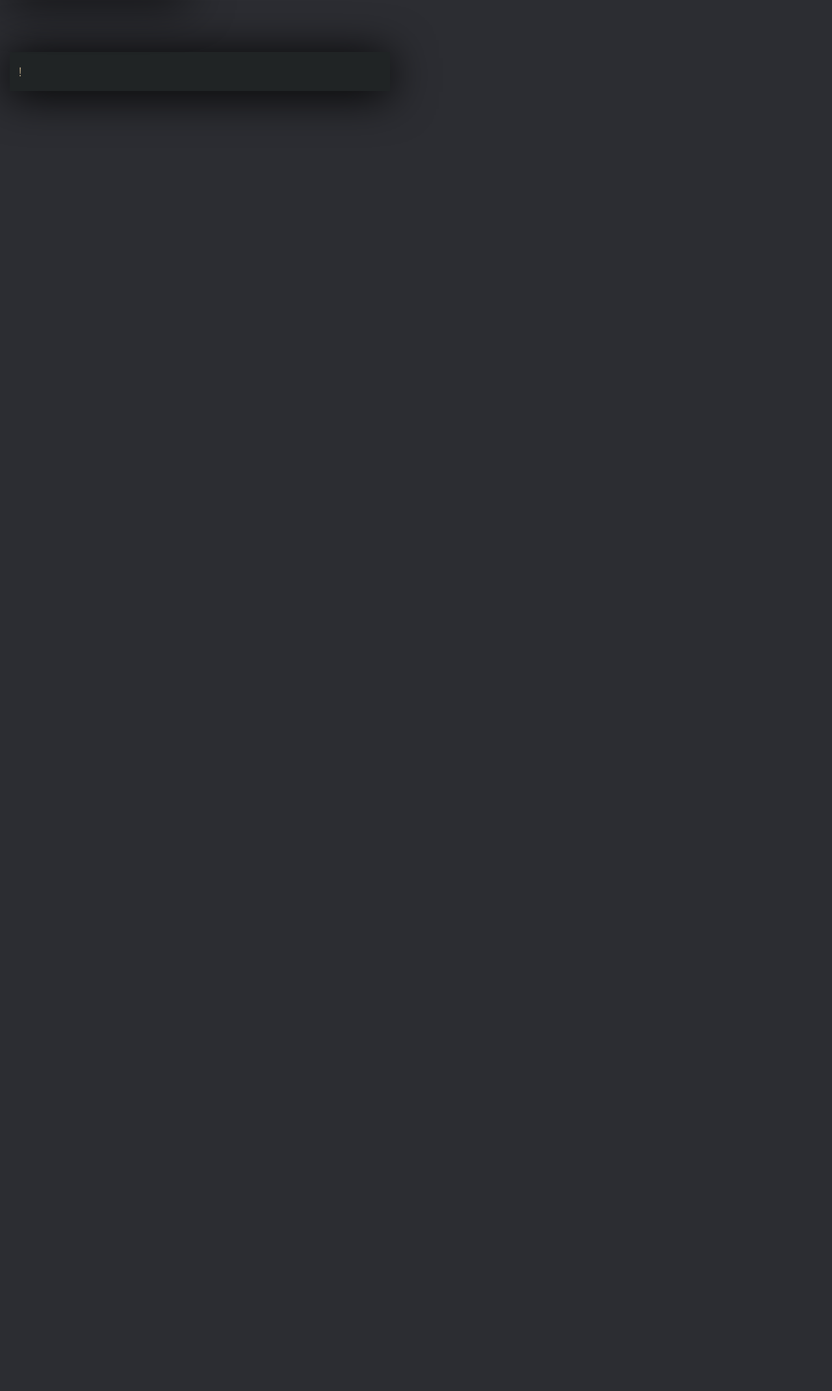
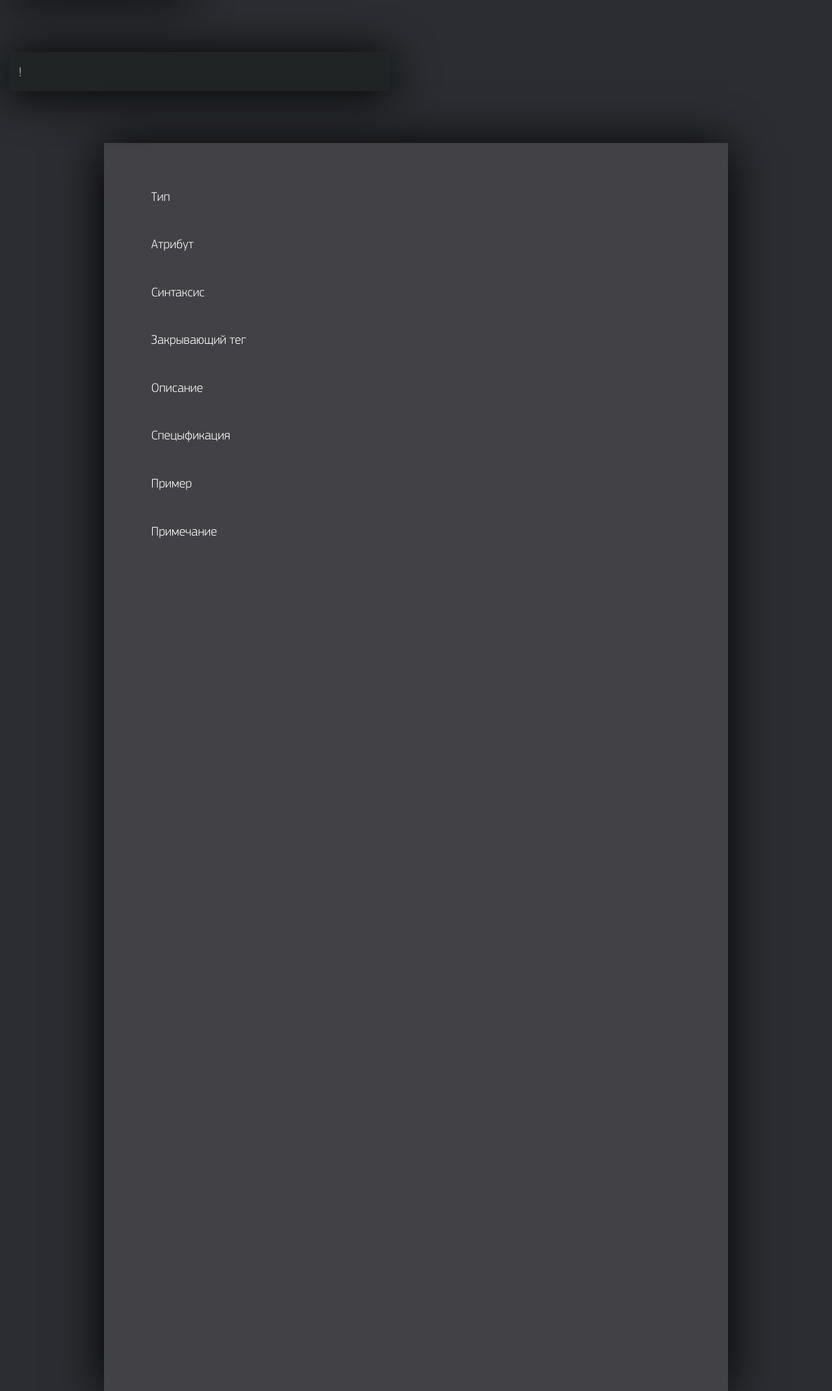
Before and after one commit to mordenius/lab, a PHP site: page /handbook/html/ in a window 1280 px wide. Shown: the part 184-2324 px from the top of the page at 65% size. Before the commit the page ends 353 px from the top, so only its background shows below. Run offline with PHP 8.4, Linux system fonts and the light colour scheme; data that the repository does not hold is empty; some web fonts are replaced.

Commit message:
corect style 1

```diff
--- a/gate/chambers/handbook/html/index.php
+++ b/gate/chambers/handbook/html/index.php
@@ -3,20 +3,27 @@
  <link rel="stylesheet" href="https://lab:80/gate/handbook/html/css/style.css">
 <section>
     <h1>Справочник по HTML </h1>
-
-
     <input id="Input_Seorch" type="text" placeholder="Поиск">
     <div class="tag_meny"> </div>
     <div class="wrap_tegs">
         <ul> </ul>
     </div>
-
-</section>
+    <div class="select_tag">
+              <div class="tag_name"> </div>
+              <div class="tag_type"><p><span>Тип</span>  </p>        </div>
+              <div class="tag_attribute"><p><span>Атрибут</span></p></div>
+              <div class="tag_syntax"><p><span>Синтаксис</span> </p></div>
+              <div class="tag_closing"><p><span>Закрывающий тег</span></p></div>
+              <div class="tag_description"><p><span>Описание</span></p></div>
+              <div class="tag_specification"><p><span>Спецыфикация</span></p></div>
+              <div class="tag_example"><p><span>Пример</span></p></div>
+              <div class="tag_note"><p><span>Примечание</span></p></div>
+     </div>
+ </section>
 
     <script>
 $(document).ready(function() {
     var Width_Wrap_tegs = $(".wrap_tegs").width();
-
     var html_tags;
     $.post('Untitled-5.php', {
         value1: '1',
@@ -33,36 +40,38 @@ $(document).ready(function() {
                     app.append('<ul class=' + value["tag_name"][0] + '>' + '<h2 class=' + value["tag_name"][0] + "_" + '>' + value["tag_name"][0].toUpperCase() + '</h2>' + '<br>' + '</ul>', '<br>');
                 }
                 $('.' + value["tag_name"][0]).append('<li>' + '<a href="#">' + "&lt;" + value["tag_name"] + ">" + '</a>' + '</li>');
-
-            } else {
+            }else{
                 var tag = "spec_simbols"
                 if ($('.' + tag).length) {} else {
                     app.prepend('<br>', '<ul class="spec_simbols"><h2 class="spec_simbols_">!<h2></ul>');
                 }
-
                 $(".spec_simbols").append('<li>' + '<a href="#">' + "&lt;" + "!" + value["tag_name"] + ">" + '</a>' + '</li>');
             }
 
-            $("body").keypress(function(e) {
-                $("#Input_Seorch").focus();
-            });
-            var value_seorch;
-            document.onkeyup = function(e) {
 
-                value_seorch = $("#Input_Seorch").val();
-                seorch(value_seorch);
-            }
-
-            function seorch(value_seorch) {
-                $.each(html_tags, function(key, value) {
-                    if (value["tag_name"].indexOf(value_seorch) != -1) {
-
-                    }
-                })
-
-            }
         })
         $(".tag_meny").prepend('<a class="spec_simbols_"> ! </a>');
+        //---------------------------------------------------------------
+
+
+
+
+
+
+
+
+
+
+
+
+
+
+
+
+
+
+
+
         //----------------------------------------------------------------
         var tgl = 0;
         var OfOn = 0;
@@ -95,7 +104,65 @@ $(document).ready(function() {
             };
         });
     });
+//--
+   $("body").keypress(function(e) {
+        $("#Input_Seorch").focus();
+    });
+    var value_seorch;
+    document.onkeyup = function(e) {
+        value_seorch = $("#Input_Seorch").val();
+        seorch(value_seorch);
+    }
+    function seorch(value_seorch) {
+        $.each(html_tags, function(key, value) {
+            if (value["tag_name"].indexOf(value_seorch) != -1) {
+
+            }
+        })
+    }
+//--
+
+// --- show teg information
+$('.wrap_tegs').on('click', 'ul > li > a', function(event) {
+  var val_tag_name = $(this).text().slice(1, -1);
+   $('.wrap_tegs').css({'display' : 'none'});
+ function seorch_tegs(val_tag_name) {
+   $.each(html_tags, function(key, value) {
+       console.log(value);
+     if (value["tag_name"] == val_tag_name) {
+               //$(".tag_name  p").text("<" + value["tag_name"] + ">");
+
+               $(".tag_name").append('<p><span>Тег</span>' + '&lt;' + value["tag_name"] + '&gt;' + '</p>');
+
+
+
+               $(".tag_type  p").text("<" + value["tag_type"] + ">");
+               $(".tag_attribute  p").text("<" + value["tag_attribute"] + ">");
+               $(".tag_syntax  p").text(value["tag_syntax"]);
+               $(".tag_closing  p").text("< " + value["tag_closing"] + " >");
+               $(".tag_description  p").text(value["tag_description"] );
+               $(".tag_specification  p").text("<" + value["tag_specification"] + " >");
+               $(".tag_example  p").text(value["tag_example"]);
+               $(".tag_note  p").text(value["tag_note"]);
+
+               //-----
+               //  $(".tag_name  p").append("<span> фывафываыфв <span>");
+
+
+
+       }
+    })
+ }
+ seorch_tegs(val_tag_name)
+
+
+
+
+
+ });
+//---------------------------------------------------------------
     var height_ul = function() {
+
         var height = $(".wrap_tegs > ul > li").height();
         var c = 0;
         var ctr = 0;
@@ -115,7 +182,15 @@ $(document).ready(function() {
             }
             $(".wrap_tegs > .active").height((height + 60) + 80);
         });
+
     }
+
+
+
+
+
+
+
     $(".tag_meny").click(function() {
         height_ul();
     });
--- a/index.php
+++ b/index.php
@@ -20,7 +20,7 @@ if ($_POST){
 	$json_data = array();
 	while($row=mysql_fetch_array($result))
 	{
-	$json_data[] = array ('id'=>$row['id'], 'tag_name'=>$row['tag_name'], 'tag_attribute'=>$row['tag_attribute'], 'tag_syntax'=>$row['tag_syntax'], 'tag_closing'=>$row['tag_closing'], 'tag_description'=>$row['tag_description'], 'tag_specification'=>$row['tag_specification'], 'tag_example'=>$row['tag_example'], 'tag_note'=>$row['tag_note']);
+	$json_data[] = array ('id'=>$row['id'], 'tag_name'=>$row['tag_name'], 'tag_type'=>$row['tag_type'], 'tag_attribute'=>$row['tag_attribute'], 'tag_syntax'=>$row['tag_syntax'], 'tag_closing'=>$row['tag_closing'], 'tag_description'=>$row['tag_description'], 'tag_specification'=>$row['tag_specification'], 'tag_example'=>$row['tag_example'], 'tag_note'=>$row['tag_note']);
 	}
  $json_data  = str_replace("<", "&lt;",  $json_data);
      if(isset($_POST['value1'], $_POST['value2'])){
--- a/source/css/style.css
+++ b/source/css/style.css
@@ -284,3 +284,85 @@ input#Input_Seorch {}
 section > h1 {
     margin-top: 80px;
 }
+
+.select_tag{
+
+width: 960px;
+
+margin: 0 auto;
+
+background: rgba(198, 180, 180, 0.14);
+
+height: 1920px;
+
+box-shadow: -1px 5px 69px 0 #000000,0px 0 0 0px;
+
+/* -webkit-box-shadow: inset 0px 0px 50px 0px #FFFAFA,5px 5px 5px 1px #BFB5B5; */
+
+-moz-box-shadow: inset 0px 0px 50px 0px #FFFAFA,5px 5px 5px 1px #BFB5B5;
+
+-o-box-shadow: inset 0px 0px 50px 0px #FFFAFA,5px 5px 5px 1px #BFB5B5;
+}
+
+
+.select_tag > div{
+    margin: 0 auto;
+    padding: 0 0 0 0;
+    width: 815px;
+    padding-top: 35px;
+    font-size: 20px;
+}
+
+.select_tag > div > p {
+
+
+}
+
+.select_tag > div > p > span {
+
+padding-right: 25px;
+}
+
+
+
+.select_tag > .tag_name{
+
+font-size: 30px;
+}
+
+.select_tag > .tag_type{
+
+font-size: 20px;
+}
+
+.select_tag > .tag_attribute{
+
+}
+
+.select_tag > .tag_syntax{
+
+}
+
+.select_tag > .tag_closing{
+
+}
+
+.select_tag > .tag_description{
+
+}
+
+.select_tag > .tag_specification {
+
+
+}
+
+.select_tag > .tag_example {
+
+
+}
+
+.select_tag > .tag_note {
+
+
+
+}
```
